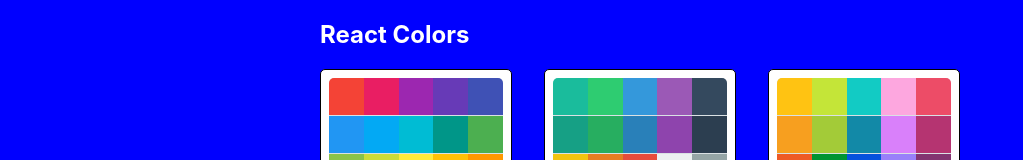
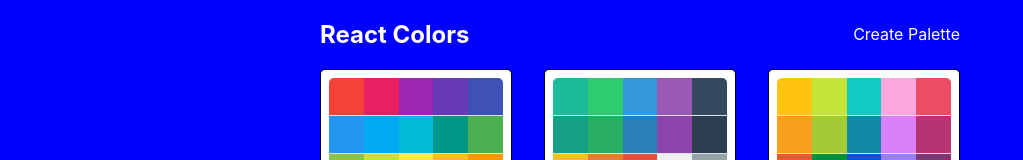
Before and after one commit to harisiqbal12/react-colors, a React (Create React App) app: page / in a window 1280 px wide. Shown: the top 160 px of the page, without its empty margins (0-1023 px from the left). Built offline with nearby package versions, Linux system fonts and the light colour scheme; the HTML template or start-up script is replaced by a standard one.

Commit message:
Added new Palette Form

```diff
--- a/src/App.js
+++ b/src/App.js
@@ -5,6 +5,7 @@
 import Palette from './Palette';
 import SingleColorPalette from './SignleColorPalette';
 import seedColors from './seedColors';
+import NewPaletteForm from './NewPaletteForm';
 import { generatePallet } from './colorHelpers';
 
 class App extends Component {
@@ -14,6 +15,11 @@
 	render() {
 		return (
 			<Switch>
+				<Route
+					exact
+					path="/palette/new"
+					render={routeParams => <NewPaletteForm {...routeParams} />}
+				/>
 				<Route
 					exact
 					path="/"
--- /dev/null
+++ b/src/NewPaletteForm.js
@@ -0,0 +1,17 @@
+import React, {Component} from 'react';
+
+class NewPaletteForm extends Component {
+  constructor() {
+    super();
+  }
+
+  render() {
+    return(
+      <div>
+        <h1>New Palette Form</h1>
+      </div>
+    )
+  }
+}
+
+export default NewPaletteForm;
--- a/src/Palette.css
+++ b/src/Palette.css
@@ -6,6 +6,7 @@
 .Palette-colors {
 	height: 90%;
 }
+
 
 .Palette-footer h1 {
 	background-color: white;
@@ -32,7 +33,6 @@
 }
 
 .palletteInfo {
-
 	display: flex;
 	justify-content: flex-end;
 	align-items: center;
@@ -42,5 +42,4 @@
 }
 
 .authorInfo {
-
 }
--- a/src/PaletteList.js
+++ b/src/PaletteList.js
@@ -24,6 +24,11 @@
 		width: '100%',
 		justifyContent: 'space-between',
 		color: 'white',
+		alignItems: 'center',
+		'& a': {
+			color: 'white',
+			textDecoration: 'none',
+		},
 	},
 	palette: {
 		boxSizing: 'border-box',
@@ -55,6 +60,7 @@
 				<div className={classes.container}>
 					<nav className={classes.nav}>
 						<h1>React Colors</h1>
+						<Link to="/palette/new">Create Palette</Link>
 					</nav>
 					<div className={classes.palette}>
 						{palettes.map(pal => (
```
